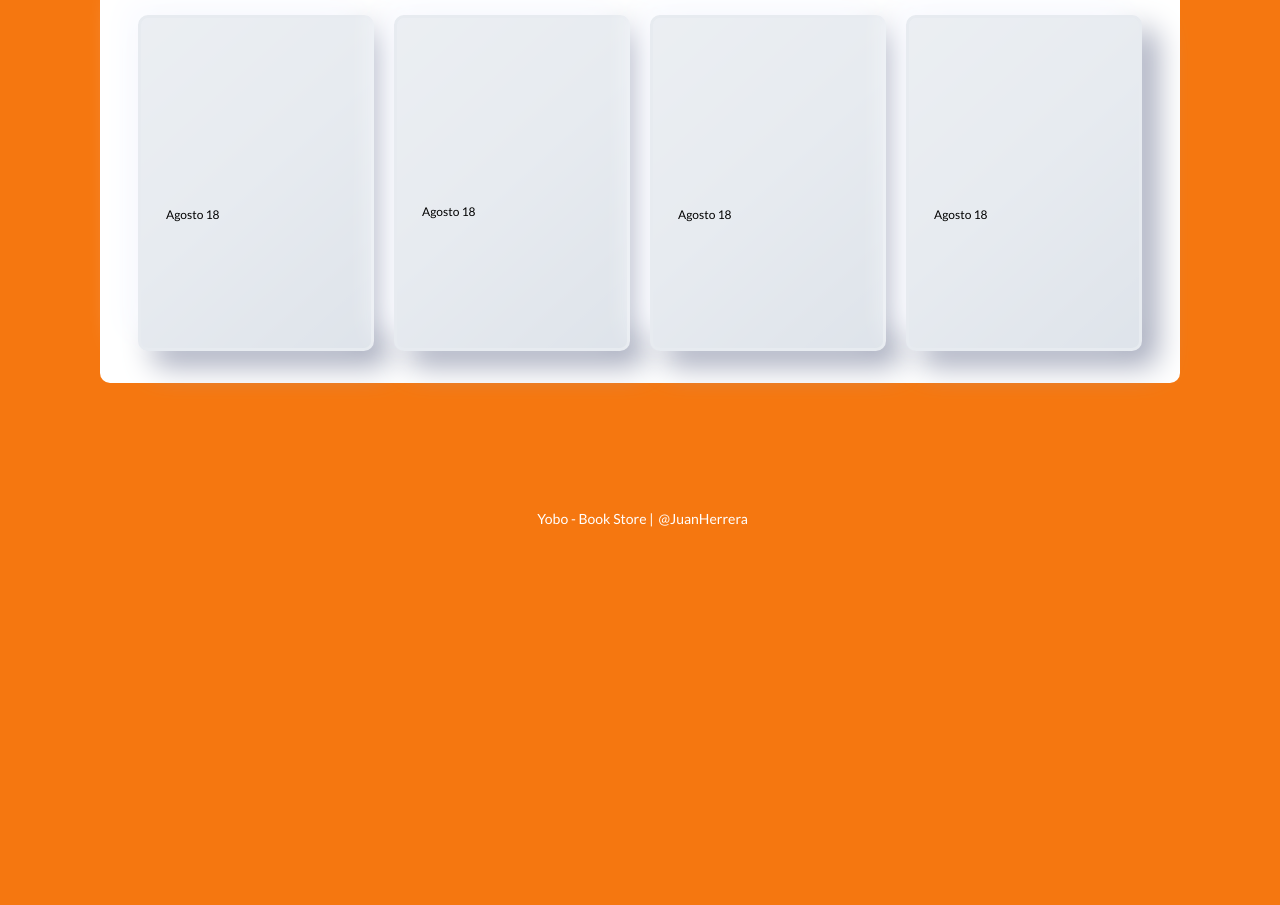
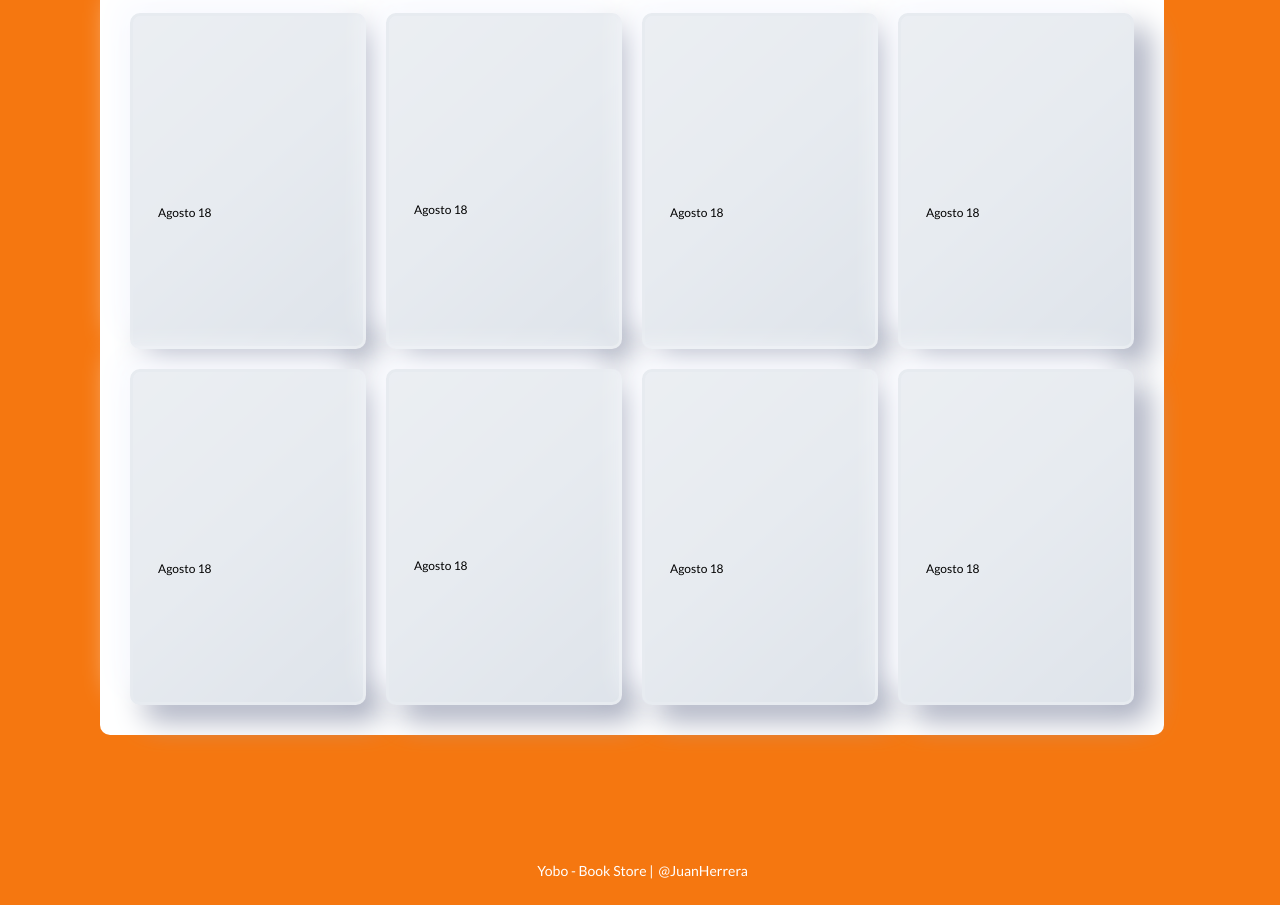
Before and after one commit to jshc27/Yobo.co, a plain HTML site: page index.html in a window 1280 px wide. Shown: the part 407-1312 px from the top of the page. Before the commit the page ends 960 px from the top, so only its background shows below. Drawn offline with Linux system fonts and the light colour scheme; no server answers.

Commit message:
adding changes: cards+functions

```diff
--- a/app.js
+++ b/app.js
@@ -8,23 +8,19 @@ function searchProduct() {
 
 
     const cards = cardContainer.getElementsByClassName('card');
-    console.log(cards)
+    console.log(cards);
 
     for(let i = 0; i < cards.length; i++) {
         let title = cards[i].querySelector(".container-titleDate h4.title");
         console.log(title);
 
-        if(title.innerText.toUpperCase.indexOf(input) > -1) {
-
-
+        if(title.innerText.toUpperCase().indexOf(input) > -1) {
+            cards[i].style.display = "";
+        } else {
+            cards[i].style.display = "none";
         }
     }
 }
-
-
-
-
-
 
 
 const url = "https://www.etnassoft.com/api/v1/get/?category=libros_programacion&criteria=most_viewed";
--- a/index.html
+++ b/index.html
@@ -49,6 +49,7 @@
     </div>
     <main class="main-container" id="list-cards">
 
+        <div class="containerFile1">
             <div class="card">
                 <div class="container-image">
                     <div id="image1" class="image" alt="Book:POO y MVC en PHP"></div>
@@ -100,6 +101,61 @@
                     <p id="paragrapah4"></p>
                 </div>
             </div>
+        </div>
+
+        <div class="containerFile2">
+            <div class="card">
+                <div class="container-image">
+                    <div id="image1" class="image" alt="Book:POO y MVC en PHP"></div>
+                </div>
+                <div class="container-titleDate">
+                    <h4 id="title1" class="title"></h4>
+                    <time class="date" datetime="18/08/2021">Agosto 18</time>
+                </div>
+                <div class="paragrapah">
+                    <p id="paragrapah1"></p>
+                </div>
+            </div>
+
+            <div class="card">
+                <div class="container-image">
+                    <div id="image2" class="image" alt="Desarrollo de aplicaciones iPhone e iPad "></div>
+                </div>
+                <div class="container-titleDate">
+                    <h4 id="title2"  class="title"></h4>
+                    <time class="date" datetime="18/08/2021">Agosto 18</time>
+                </div>
+                <div class="paragrapah">
+                    <p class="paragrapah-2" id="paragrapah2"></p>
+                </div>
+            </div>
+
+            <div class="card">
+                <div class="container-image">
+                    <div id="image3" class="image" alt="jQuery Fundamentals"></div>
+                </div>
+                <div class="container-titleDate">
+                    <h4 id="title3"  class="title"></h4>
+                    <time class="date" datetime="18/08/2021">Agosto 18</time>
+                </div>
+                <div class="paragrapah">
+                    <p id="paragrapah3"></p>
+                </div>
+            </div>
+
+            <div class="card">
+                <div class="container-image">
+                    <div id="image4" class="image" alt="Introducción a .NET"></div>
+                </div>
+                <div class="container-titleDate">
+                    <h4 id="title4"  class="title"></h4>
+                    <time class="date" datetime="18/08/2021">Agosto 18</time>
+                </div>
+                <div class="paragrapah">
+                    <p id="paragrapah4"></p>
+                </div>
+            </div>
+        </div>
     </main>
     <footer>
         <p>Yobo - Book Store |</p>
--- a/style.css
+++ b/style.css
@@ -109,14 +109,19 @@ nav ul {
 
 .main-container {
 
-    display: flex;
+    display: inline-table;
     justify-content: center;
     align-items: center;
     height: 400px;
     margin: 100px 100px;
+    padding: 20px;
     background-color: white;
     border-radius: 10px;
 
+}
+
+.containerFile1, .containerFile2 {
+    display: flex;
 }
 
 
```
Lines whose indentation alone changed are shown as unchanged.
